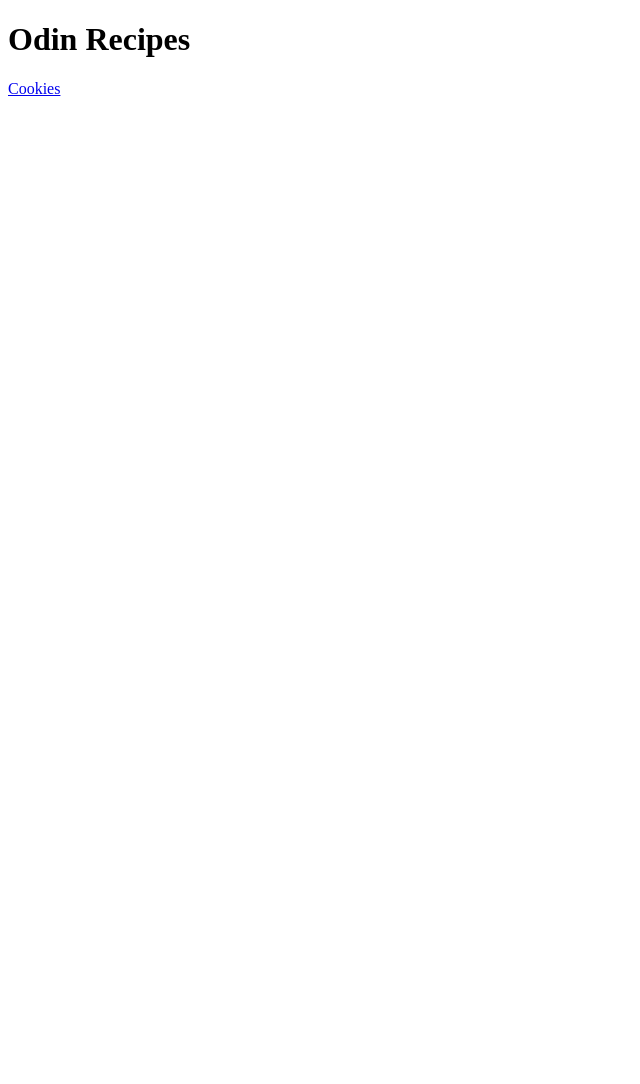
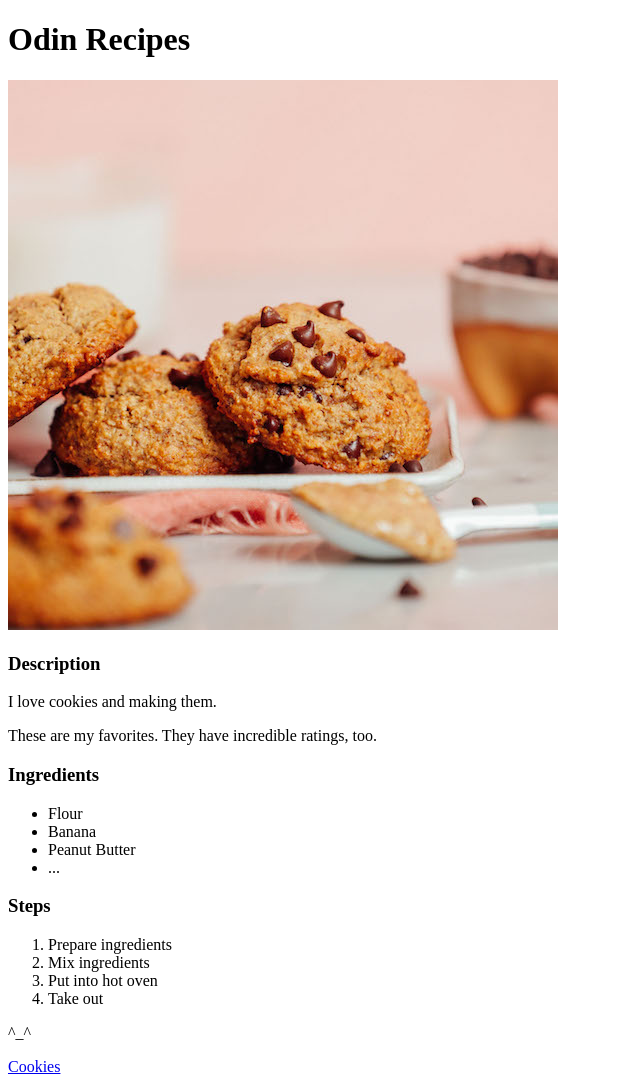
Before and after one commit to chamomiles/odin-recipes, a plain HTML site: page index.html in a window 1280 px wide. Shown: the whole page, without its empty margins (0-640 px from the left). Before the commit the page ends 800 px from the top, so only its background shows below. Drawn offline with Linux system fonts and the light colour scheme.

Commit message:
Write cookies.html

```diff
--- a/index.html
+++ b/index.html
@@ -5,7 +5,32 @@
     <title>Odin Recipes</title>
   </head>
   <body>
+
     <h1>Odin Recipes</h1>
+    <img src="images/cookies.jpeg" alt="Cookies">
+
+    <h3>Description</h3>
+      <p>I love cookies and making them.</p>
+      <p>These are my favorites. They have incredible ratings, too.</p>
+
+    <h3>Ingredients</h3>
+    <ul>
+      <li>Flour</li>
+      <li>Banana</li>
+      <li>Peanut Butter</li>
+      <li>...</li>
+    </ul>
+
+    <h3>Steps</h3>
+    <ol>
+      <li>Prepare ingredients</li>
+      <li>Mix ingredients</li>
+      <li>Put into hot oven</li>
+      <li>Take out</li>
+    </ol>
+
+    <p>^_^</p>
+
     <a href="recipes/cookies.html">Cookies</a>
   </body>
 </html>
```
Also changed, not shown: images/cookies.jpeg (added).
